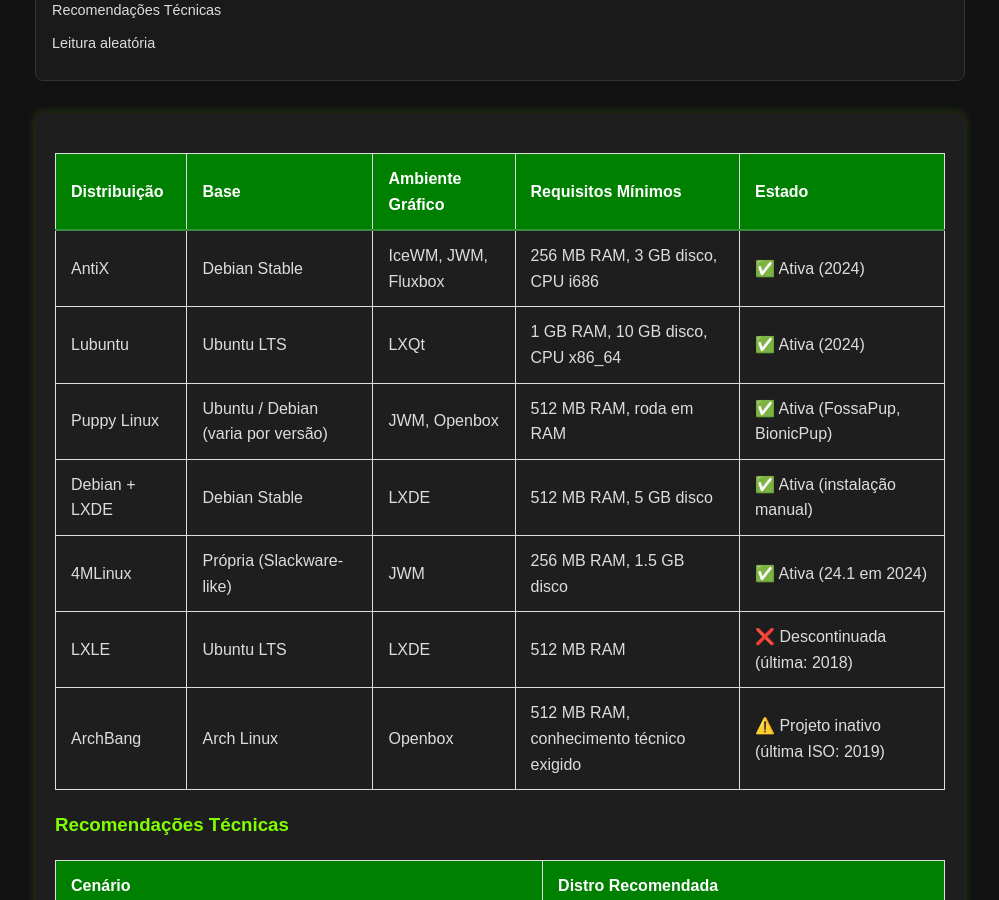
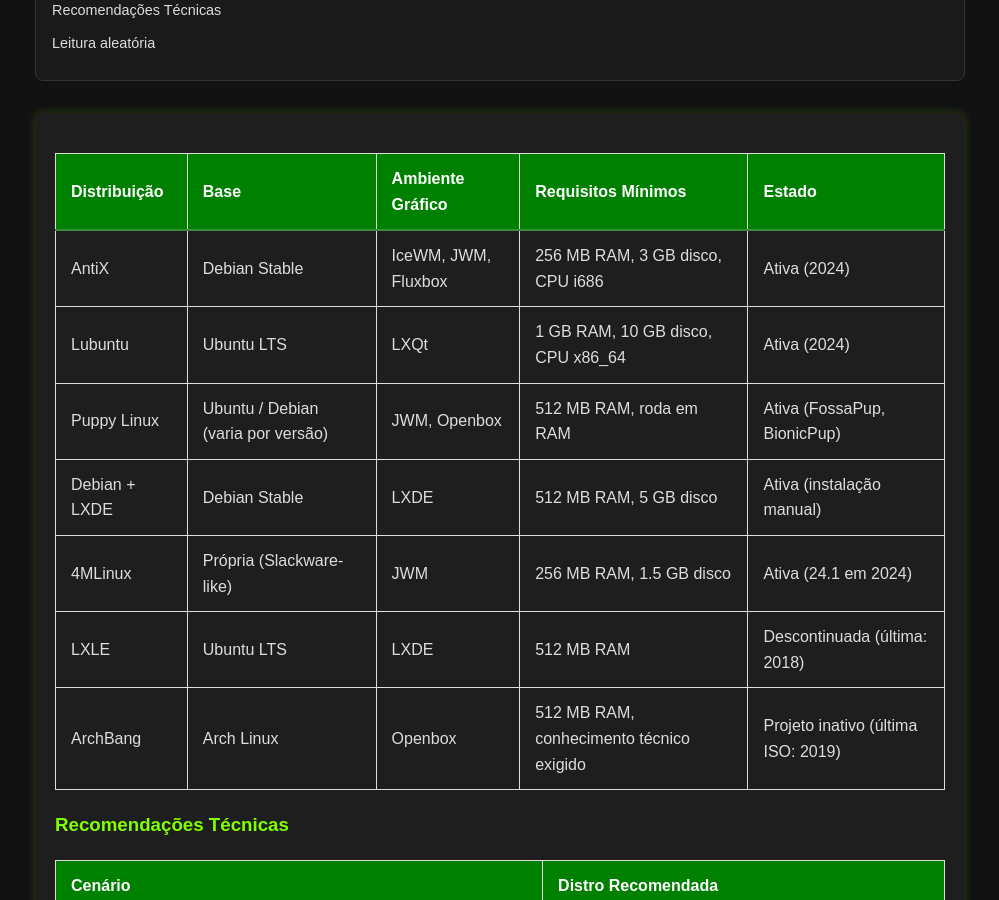
Before and after one commit to Piolinux/piolinux-site, a Jekyll site: the page built from _posts/2025-08-12-melhores-distros-linux-para-pcs-antigos-e-hardware-modesto.md, in a window 1280 px wide and 900 px high, scrolled down 301 px. Shown: the whole window, without its empty margins (140-1139 px from the left). Built offline with Jekyll 4.4.1, drawn with Linux system fonts in a browser that asks for light colours.

```diff
--- a/_posts/2025-08-12-melhores-distros-linux-para-pcs-antigos-e-hardware-modesto.md
+++ b/_posts/2025-08-12-melhores-distros-linux-para-pcs-antigos-e-hardware-modesto.md
@@ -37,49 +37,49 @@ permalink: /distros-linux-pc-antigo/
       <td data-label="Base">Debian Stable</td>
       <td data-label="Ambiente Gráfico">IceWM, JWM, Fluxbox</td>
       <td data-label="Requisitos Mínimos">256 MB RAM, 3 GB disco, CPU i686</td>
-      <td data-label="Estado">✅ Ativa (2024)</td>
+      <td data-label="Estado"> Ativa (2024)</td>
     </tr>
     <tr>
       <td data-label="Distribuição">Lubuntu</td>
       <td data-label="Base">Ubuntu LTS</td>
       <td data-label="Ambiente Gráfico">LXQt</td>
       <td data-label="Requisitos Mínimos">1 GB RAM, 10 GB disco, CPU x86_64</td>
-      <td data-label="Estado">✅ Ativa (2024)</td>
+      <td data-label="Estado"> Ativa (2024)</td>
     </tr>
     <tr>
       <td data-label="Distribuição">Puppy Linux</td>
       <td data-label="Base">Ubuntu / Debian (varia por versão)</td>
       <td data-label="Ambiente Gráfico">JWM, Openbox</td>
       <td data-label="Requisitos Mínimos">512 MB RAM, roda em RAM</td>
-      <td data-label="Estado">✅ Ativa (FossaPup, BionicPup)</td>
+      <td data-label="Estado"> Ativa (FossaPup, BionicPup)</td>
     </tr>
     <tr>
       <td data-label="Distribuição">Debian + LXDE</td>
       <td data-label="Base">Debian Stable</td>
       <td data-label="Ambiente Gráfico">LXDE</td>
       <td data-label="Requisitos Mínimos">512 MB RAM, 5 GB disco</td>
-      <td data-label="Estado">✅ Ativa (instalação manual)</td>
+      <td data-label="Estado"> Ativa (instalação manual)</td>
     </tr>
     <tr>
       <td data-label="Distribuição">4MLinux</td>
       <td data-label="Base">Própria (Slackware-like)</td>
       <td data-label="Ambiente Gráfico">JWM</td>
       <td data-label="Requisitos Mínimos">256 MB RAM, 1.5 GB disco</td>
-      <td data-label="Estado">✅ Ativa (24.1 em 2024)</td>
+      <td data-label="Estado"> Ativa (24.1 em 2024)</td>
     </tr>
     <tr>
       <td data-label="Distribuição">LXLE</td>
       <td data-label="Base">Ubuntu LTS</td>
       <td data-label="Ambiente Gráfico">LXDE</td>
       <td data-label="Requisitos Mínimos">512 MB RAM</td>
-      <td data-label="Estado">❌ Descontinuada (última: 2018)</td>
+      <td data-label="Estado"> Descontinuada (última: 2018)</td>
     </tr>
     <tr>
       <td data-label="Distribuição">ArchBang</td>
       <td data-label="Base">Arch Linux</td>
       <td data-label="Ambiente Gráfico">Openbox</td>
       <td data-label="Requisitos Mínimos">512 MB RAM, conhecimento técnico exigido</td>
-      <td data-label="Estado">⚠️ Projeto inativo (última ISO: 2019)</td>
+      <td data-label="Estado"> Projeto inativo (última ISO: 2019)</td>
     </tr>
   </tbody>
 </table>
```
